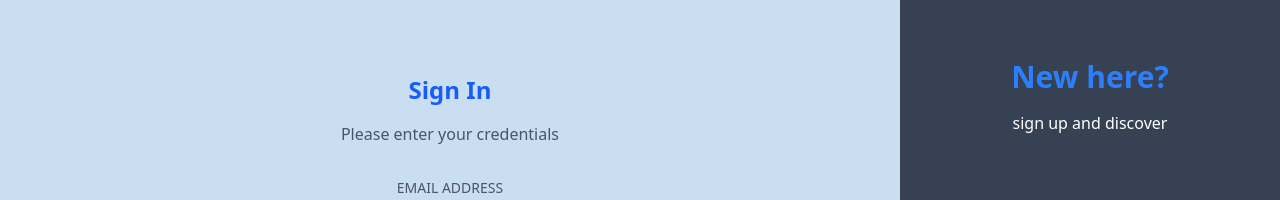
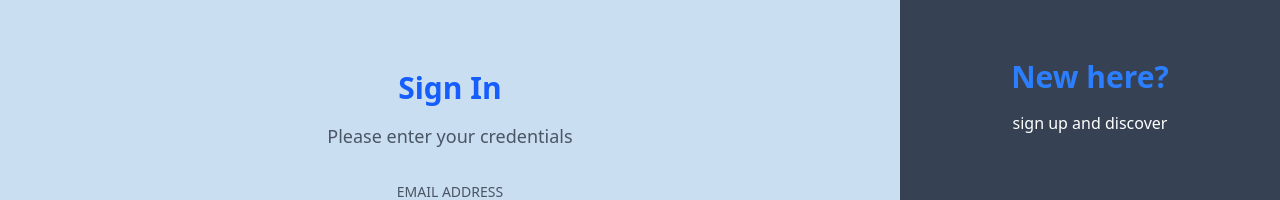
Before and after one commit to Safdari10/task-manager, a Next.js app in the folder frontend/: page / in a window 1280 px wide. Shown: the part 163-363 px from the top of the page. Built offline with nearby package versions, Linux system fonts and the light colour scheme.

Commit message:
Improves login page heading and text size for clarity
Updates the sign-in page to use a larger heading and increased paragraph text size, enhancing visual hierarchy and readability for users.

```diff
--- a/frontend/src/app/components/LoginPage.tsx
+++ b/frontend/src/app/components/LoginPage.tsx
@@ -21,8 +21,8 @@ const LoginPage = ({ email, setEmail, password, setPassword, error, setError }:
 
   return (
     <main className="flex flex-col items-center justify-center bg-[#c9def0] w-full h-[100vh] p-16 rounded-2xl shadow-md text-center">
-      <h1 className="text-2xl font-bold text-blue-600">Sign In</h1>
-      <p className="mt-4 text-gray-600">Please enter your credentials</p>
+      <h1 className="text-3xl font-bold text-blue-600">Sign In</h1>
+      <p className="mt-4 text-lg text-gray-600">Please enter your credentials</p>
       <form>
         <div className="flex flex-col items-center justify-between mt-8">
           <label htmlFor="email" className="w-64 text-sm font-medium text-gray-600">
```
